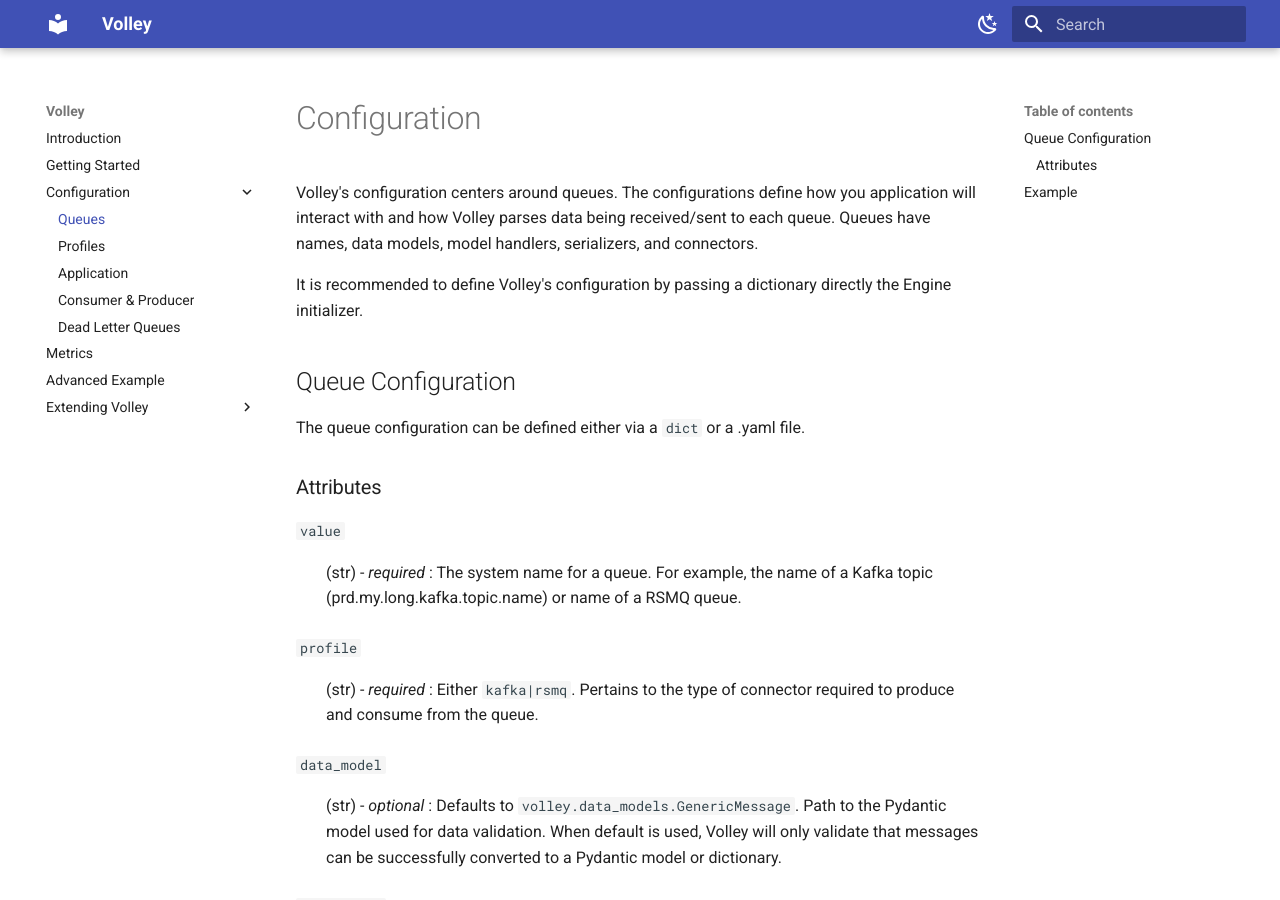
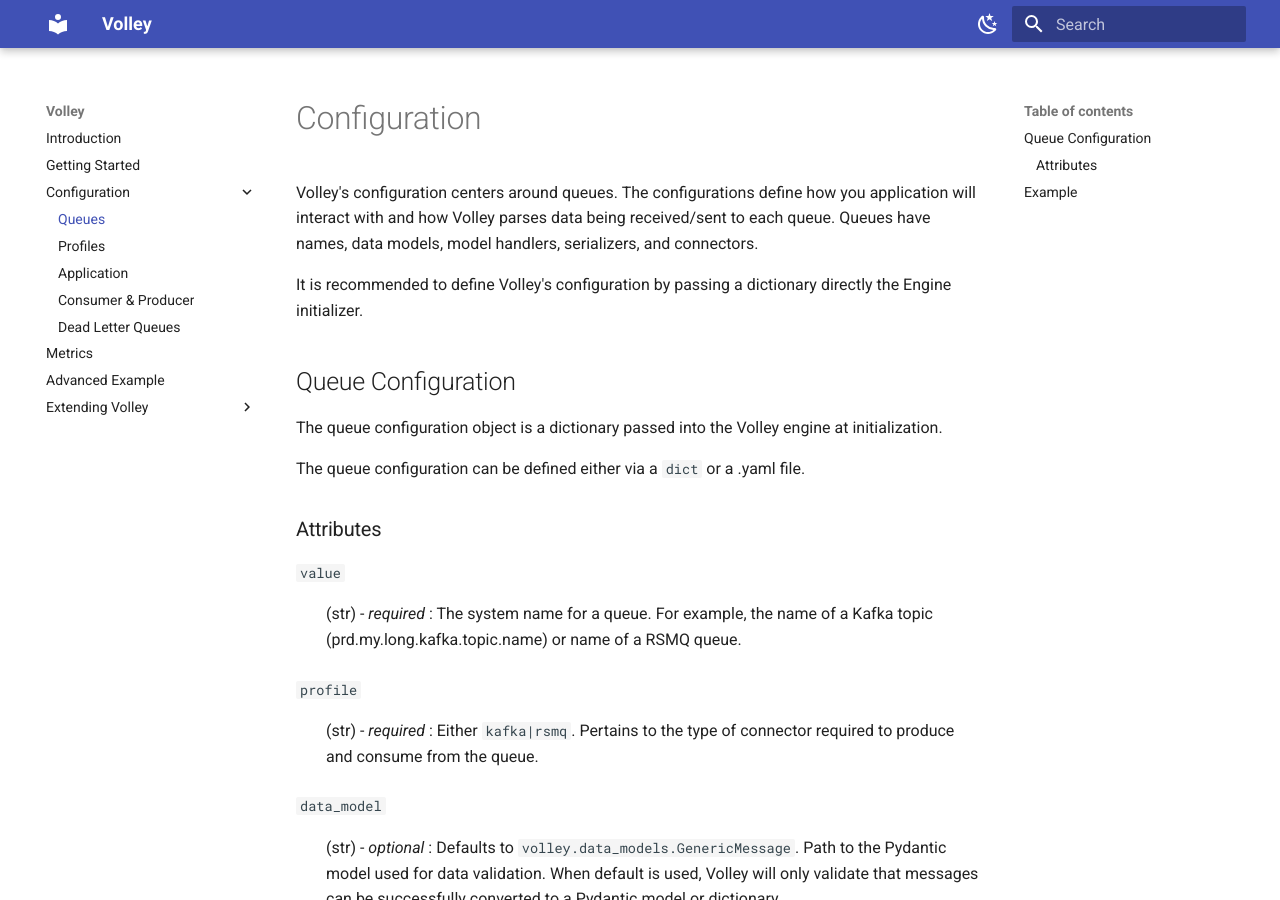
Before and after one commit to shipt/py-volley, an MkDocs documentation site: the page built from docs/docs/queue_config.md, in a window 1280 px wide and 900 px high. Built offline with MkDocs 1.6.1 and Material for MkDocs 9.7.7, drawn with Linux system fonts in a browser that asks for light colours.

Commit message:
update doc

```diff
--- a/docs/docs/queue_config.md
+++ b/docs/docs/queue_config.md
@@ -5,6 +5,8 @@
 It is recommended to define Volley's configuration by passing a dictionary directly the Engine initializer.
 
 ## Queue Configuration
+
+The queue configuration object is a dictionary passed into the Volley engine at initialization.
 
 The queue configuration can be defined either via a `dict` or a .yaml file.
 
```
Also changed, not shown: README.md.
